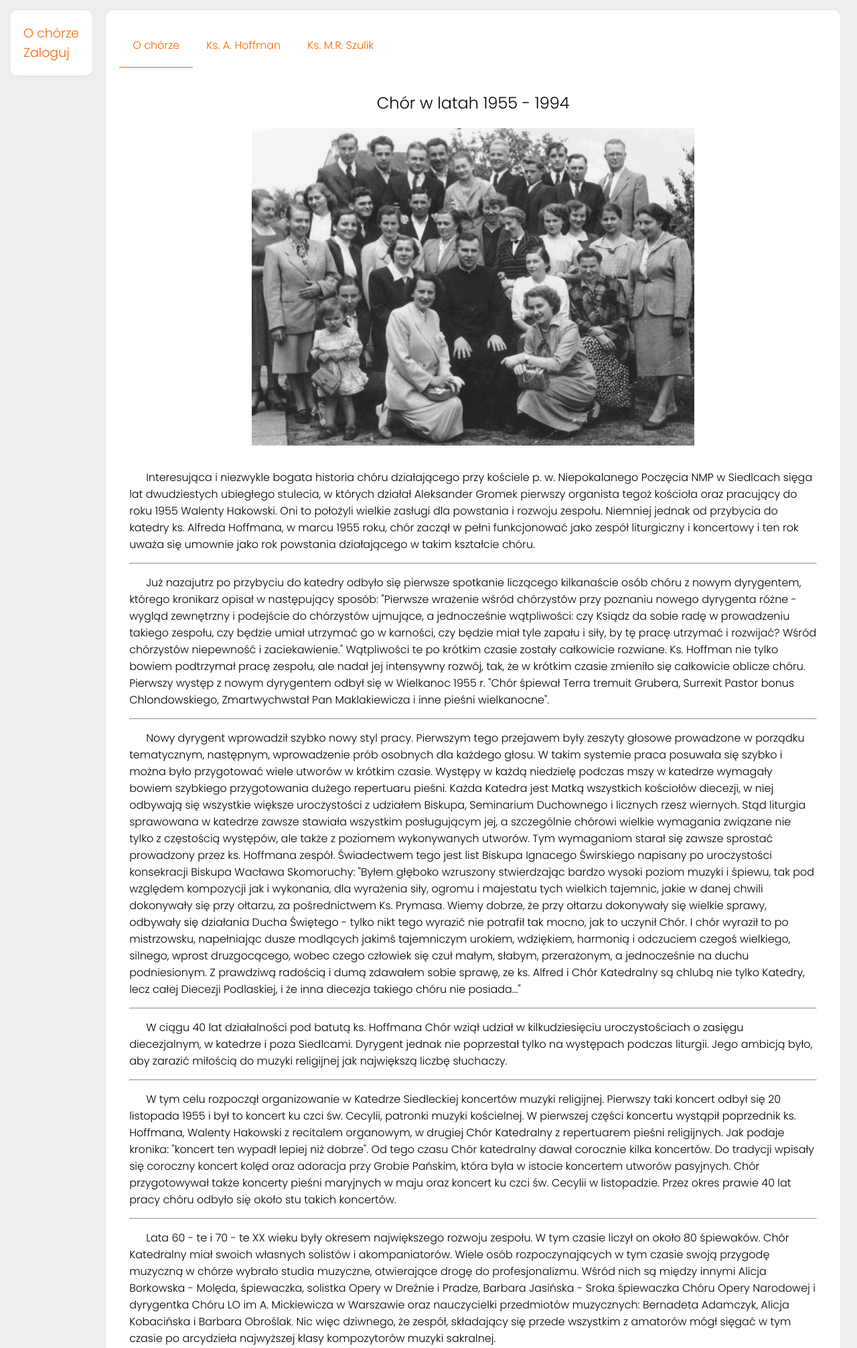
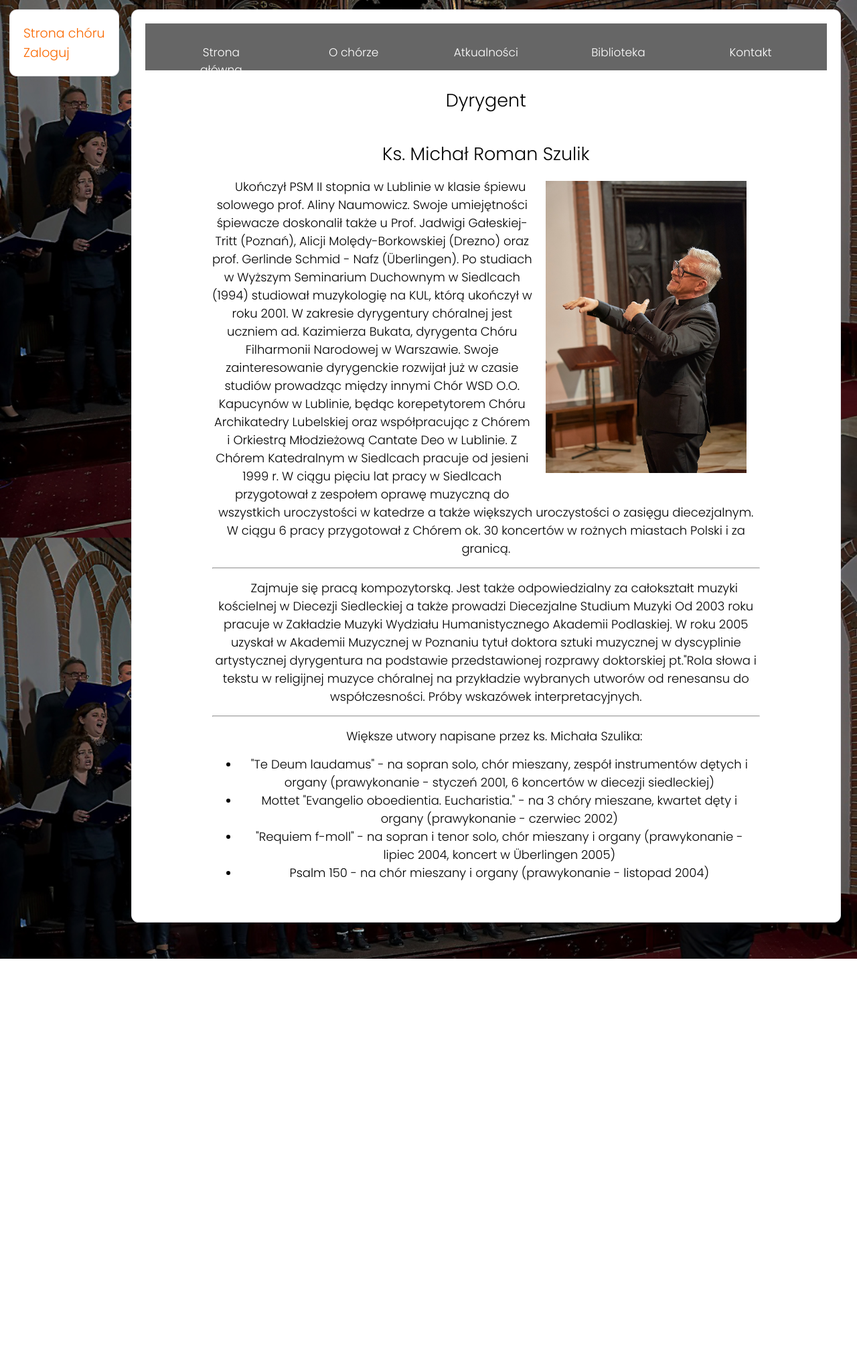
Before and after one commit to Chickennaggets/j_library, a PHP site: page /?section=info in a window 1280 px wide. Shown: the part 50-2062 px from the top of the page at 67% size. After the commit the page ends 1481 px from the top, so only its background shows below. Run offline with PHP 8.4, Linux system fonts and the light colour scheme.

Commit message:
Внешка для страницы с информацией

```diff
--- a/inc/common_functions.php
+++ b/inc/common_functions.php
@@ -23,10 +23,17 @@
         <link href="https://fonts.googleapis.com/css2?family=Poppins:wght@300&display=swap" rel="stylesheet">
         <div class="info_header">
             <div class="link">
-                <a href="" class="info_a">Strona główna</a>
+                <a href="?section=info_main&ajax" class="info_a">Strona główna</a>
             </div>
             <div class="link">
-                <a href="" class="info_a">O chórze</a>
+                <div class="dropdown">
+                    <a href="?section=info&ajax" class="info_a">O chórze</a>
+                      <div class="dropdown-content">
+                        <a href="?section=info&ajax">Dyrygent</a>
+                        <a href="?section=info&action=hoffman&ajax">Ks. A. Hoffman</a>
+                        <a href="?section=info&action=history&ajax">Historia chóru</a>
+                      </div>
+                </div>
             </div>
 
             <div class="link">
@@ -34,14 +41,12 @@
             </div>
 
             <div class="link">
-                <a href="" class="info_a">Biblioteka</a>
+                <a href="?section=authorization" class="info_a">Biblioteka</a>
             </div>
 
             <div class="link">
                 <a href="" class="info_a">Kontakt</a>
             </div>
-
-
         </div>
 
 
@@ -66,11 +71,10 @@
                 echo "<hr>";
             }
             echo '<a href="?section=main" class = "a">Utwory</a><br>';
-            echo '<a href="?section=info" class = "a">O chórze</a><br>';
             echo '<a href="?section=users&action=logout" class = "a">Wyloguj</a><br>';
         }
         else{
-            echo '<a href="?section=info" class = "a">O chórze</a><br>';
+            echo '<a href="?section=info_main&ajax" class="a">Strona chóru</a><br>';
             echo '<a href="?section=authorization" class = "a">Zaloguj</a>';
         }
                 echo '</div>';
--- a/info.php
+++ b/info.php
@@ -1,13 +1,18 @@
 <?php
+
 ?>
-<div class="tabs">
-                   <div class="nav">
-                       <div class="tab-act" id="1" onclick="switchTab(this)">O chórze</div>
-                       <div class="tab" id="2" onclick="switchTab(this)">Ks. A. Hoffman</div>
-                       <div class="tab" id="3" onclick="switchTab(this)">Ks. M.R. Szulik</div>
-                   </div>
-                    <div class="cont">
-                        <div class="content-act" id="4">
+    <html>
+    <body class="info_body">
+
+<?php
+print_main_header();
+?>
+<div class="underbody">
+<?php
+$action = Get::get('action', '', GET::TYPE_STR);
+switch ($action){
+    case 'history':
+        ?>
             <div style="text-align: center;">
                 <h2>Chór w latah 1955 - 1994</h2>
                 <img src="img/chor1962.gif" class="img">
@@ -109,7 +114,10 @@
             </p>
 
         </div>
-                        <div class="content" id="5">
+        <?php
+        break;
+    case 'hoffman':
+        ?>
         <div style="text-align: center">
                 <h2>Ks. Alfred Jan Hoffman (1923 - 1994)</h2>
                 <img src="img/hoffman.jpg" class = "img">
@@ -246,13 +254,16 @@
                 Katedralny, który nosi jego imię i rozwija dzieło swojego założyciela.
             </p>
         </div>
-                        <div class="content" id="6">
+    <?php
+        break;
+    default:
+        ?>
             <div style="text-align: center">
                 <h2>Dyrygent<br><br>
                     Ks. Michał Roman Szulik
                 </h2>
             </div>
-                                <img src="img/szulik.jpg" width="300px" class="leftimg">
+            <img src="img/szulik.jpg" width="300px" class="rightimg">
             <p>
                 Ukończył PSM II stopnia w Lublinie w klasie śpiewu solowego prof. Aliny Naumowicz.
                 Swoje umiejętności śpiewacze doskonalił także u Prof. Jadwigi Gałeskiej-Tritt
@@ -280,20 +291,31 @@
             </p><hr>
             <p>
                 Większe utwory napisane przez ks. Michała Szulika:
-
-                                    "Te Deum laudamus" - na sopran solo, chór mieszany, zespół instrumentów dętych i organy (prawykonanie - styczeń 2001, 6 koncertów w diecezji siedleckiej)
-
-
-                                    Mottet "Evangelio oboedientia. Eucharistia." - na 3 chóry mieszane, kwartet dęty i organy (prawykonanie - czerwiec 2002)
-
-
-                                    "Requiem f-moll" - na sopran i tenor solo, chór mieszany i organy (prawykonanie - lipiec 2004, koncert w Überlingen 2005)
-
-
+            <ul>
+                <li>
+                    "Te Deum laudamus" - na sopran solo, chór mieszany, zespół instrumentów dętych i organy
+                    (prawykonanie - styczeń 2001, 6 koncertów w diecezji siedleckiej)
+                </li>
+                <li>
+                    Mottet "Evangelio oboedientia. Eucharistia." - na 3 chóry mieszane, kwartet dęty i organy
+                    (prawykonanie - czerwiec 2002)
+                </li>
+                <li>
+                    "Requiem f-moll" - na sopran i tenor solo, chór mieszany i organy (prawykonanie - lipiec 2004,
+                    koncert w Überlingen 2005)
+                </li>
+                <li>
                     Psalm 150 - na chór mieszany i organy (prawykonanie - listopad 2004)
+                </li>
+            </ul>
             </p>
         </div>
+        <?php
+
+        break;
+        ?>
 </div>
-                    </div>
-</div>
+    </body>
     <?php
+}
+?>
--- a/public/index.php
+++ b/public/index.php
@@ -19,7 +19,7 @@ if ($conn->connect_error) {
 
 
 
-$section = Get::get('section', 'info', Get::TYPE_STR);
+$section = Get::get('section', 'main', Get::TYPE_STR);
 //$section = $oUser->isLogin() ? $section : 'authorization';
 
 if(!faceControle($section)){
--- a/public/script.js
+++ b/public/script.js
@@ -58,23 +58,3 @@ function u_srch(){
     xhttp.open("GET", "?section=users&action=show&parameter="+filt+"&word="+word+"&ajax", true);
     xhttp.send();
 }
-
-function switchTab(temp){
-    document.getElementById("1").className = "tab";
-    document.getElementById("2").className = "tab";
-    document.getElementById("3").className = "tab";
-    document.getElementById("4").className = "content";
-    document.getElementById("5").className = "content";
-    document.getElementById("6").className = "content";
-    temp.className = "tab-act";
-
-    if(document.getElementById("1").className == "tab-act"){
-        document.getElementById("4").className = "content-act";
-    }
-    else if(document.getElementById("2").className == "tab-act"){
-        document.getElementById("5").className = "content-act";
-    }
-    else if(document.getElementById("3").className == "tab-act"){
-        document.getElementById("6").className = "content-act";
-    }
-}
--- a/public/style.css
+++ b/public/style.css
@@ -266,18 +266,21 @@ p{
 }
 
 .info_a{
-    font-size: 16px;
+    font-size: 17px;
     color: white;
     text-decoration: none;
 }
 
 .info_a:hover{
     color: lightcoral;
+    text-decoration: underline;
 }
 
 .underbody{
-    background-color: rgba(255, 255, 255, 0.75);;
-    padding: 25px;
+    padding: 25px 100px 25px 100px;
+    font-size: 18px;
+    background-color: rgba(255, 255, 255, 1);
+
 }
 
 .center{
@@ -291,3 +294,30 @@ p{
     text-shadow: 2px 2px 14px black, 0 0 1em black;
     color: white;
 }
+
+.dropdown {
+    position: relative;
+    display: inline-block;
+}
+
+.dropdown-content {
+    display: none;
+    position: absolute;
+    background-color: #f1f1f1;
+    min-width: 160px;
+    box-shadow: 0px 8px 16px 0px rgba(0,0,0,0.2);
+    font-size: 13px;
+    z-index: 1;
+}
+
+.dropdown-content a {
+    color: black;
+    padding: 12px 16px;
+    text-decoration: none;
+    display: block;
+}
+.dropdown-content a:hover {background-color: #ddd;}
+
+.dropdown:hover .dropdown-content {display: block;}
+
+.dropdown:hover .dropbtn {background-color: #3e8e41;}
```
Lines whose indentation alone changed are shown as unchanged.
